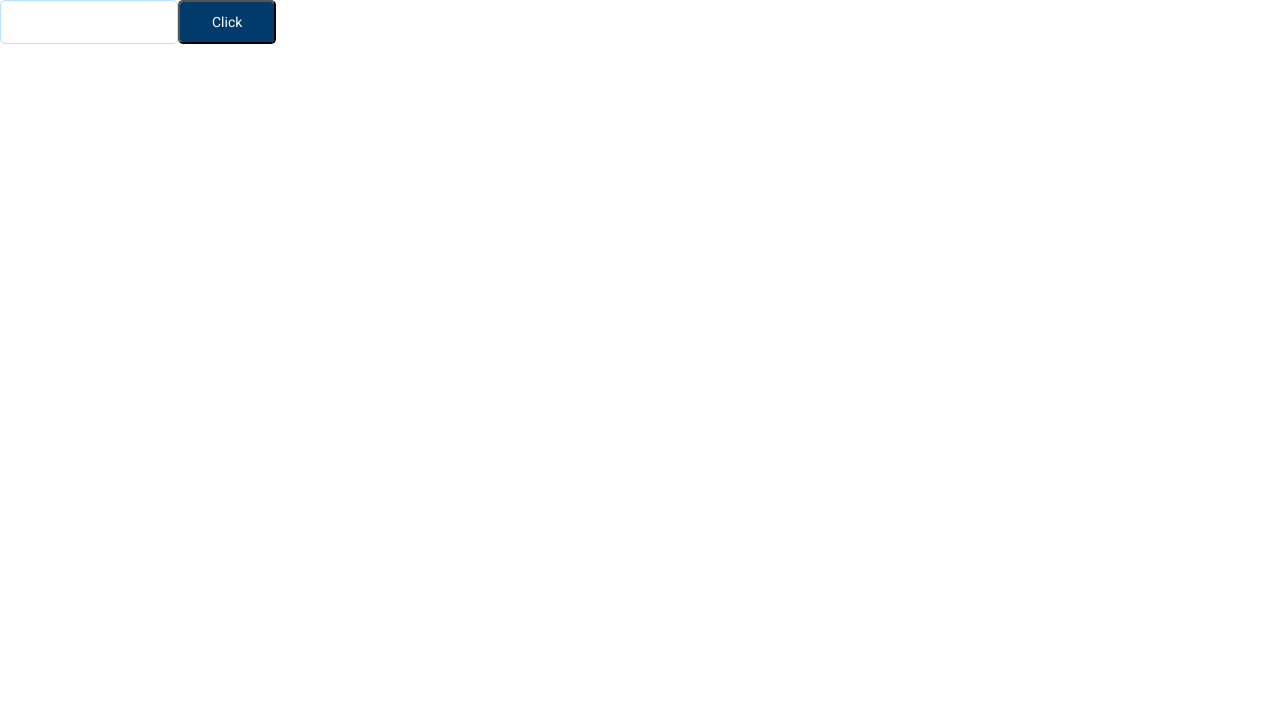
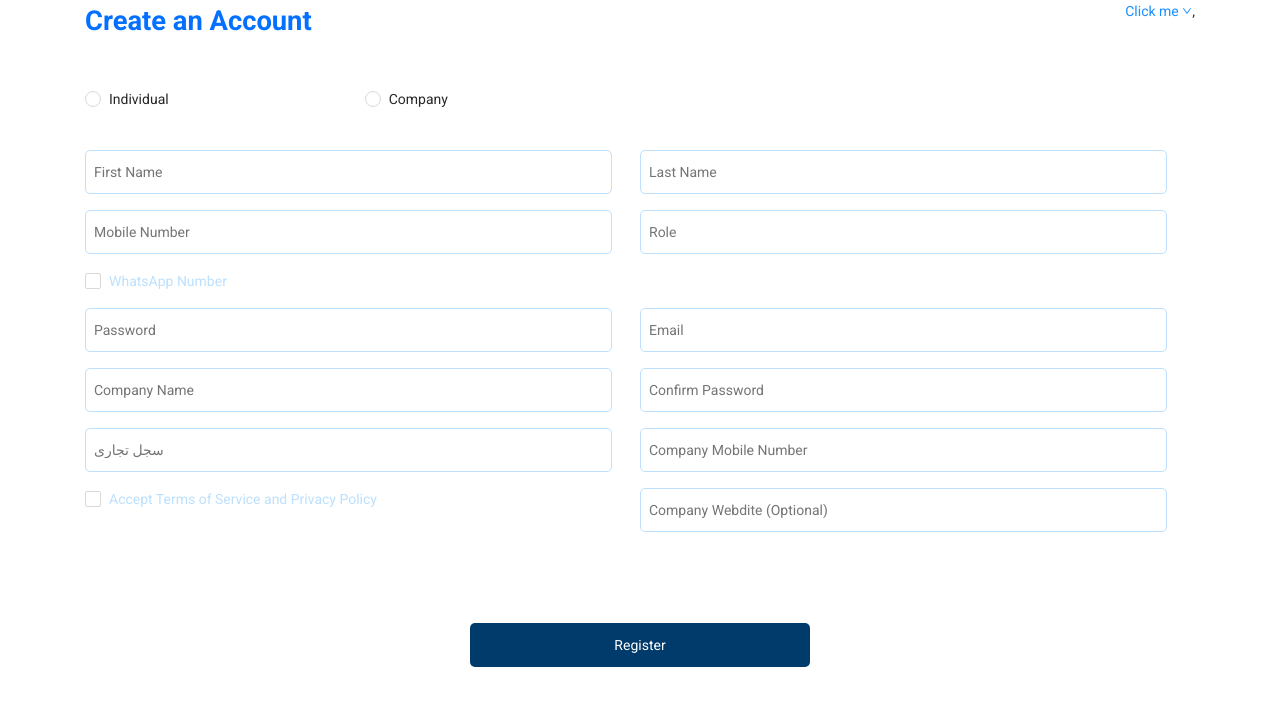
Before and after one commit to nour-gamal/Shayyek, a React (Create React App) app: page /registration in a window 1280 px wide. Shown: the top 706 px of the page. Built offline with nearby package versions, Linux system fonts and the light colour scheme.

Commit message:
Registration form

```diff
--- a/src/App.css
+++ b/src/App.css
@@ -29,12 +29,23 @@
 	color: #bce0fd;
 	padding-left: 8px;
 	padding-right: 8px;
+	width: 95%;
+	margin-bottom:16px ;
+
 }
+.Checkbox-field{
+	color: #bce0fd !important;
+	margin-bottom:16px !important;
+
+}
+/* .ant-checkbox-inner{
+	border: #0370ff !important;
+} */
 
 .input-field:focus {
 	outline: none;
 	border-color: #0370ff;
-	color: #707070;
+	color: #0370ff;
 }
 
 .button-primary {
@@ -45,4 +56,67 @@
 	color: #fff;
 	padding-left: 32px;
 	padding-right: 32px;
+	border: none;
+cursor: pointer;
 }
+
+.container{
+  position:relative;
+  margin-left:auto;
+  margin-right:auto;
+  padding-right:15px;
+  padding-left:15px
+}
+@media (min-width: 476px){
+  .container{
+    padding-right:15px;
+    padding-left:15px
+  }
+}
+@media (min-width: 768px){
+  .container{
+    padding-right:15px;
+    padding-left:15px
+  }
+}
+@media (min-width: 992px){
+  .container{
+    padding-right:15px;
+    padding-left:15px
+  }
+}
+@media (min-width: 1200px){
+  .container{
+    padding-right:15px;
+    padding-left:15px
+  }
+}
+@media (min-width: 476px){
+  .container{
+    width:100%
+  }
+}
+@media (min-width: 768px){
+  .container{
+    width:720px;
+    max-width:100%
+  }
+}
+@media (min-width: 992px){
+  .container{
+    width:960px;
+    max-width:100%
+  }
+}
+@media (min-width: 1200px){
+  .container{
+    width:1140px;
+    max-width:100%
+  }
+}
+@media (min-width: 1400px){
+  .container{
+    width:1340px;
+    max-width:100%
+  }
+}
--- /dev/null
+++ b/src/Modules/Register/Registration.css
@@ -0,0 +1,4 @@
+.Registration .f3{
+font-weight: bold ;
+color: #0370FF;
+}
--- a/src/Modules/Register/Registration.js
+++ b/src/Modules/Register/Registration.js
@@ -1,12 +1,192 @@
+import { Checkbox, Col, Radio, Row } from "antd";
+import "./Registration.css";
 import React from "react";
-
+import { Menu, Dropdown } from "antd";
+import { DownOutlined } from "@ant-design/icons";
 function Registration() {
-	return (
-		<div>
-			<input type="text" className="input-field" />
-			<button className="button-primary">Click</button>
-		</div>
-	);
+  const menu = (
+    <Menu>
+      <Menu.Item key="0">
+        <a href="https://www.antgroup.com">1st menu item</a>
+      </Menu.Item>
+      <Menu.Item key="1">
+        <a href="https://www.aliyun.com">2nd menu item</a>
+      </Menu.Item>
+      <Menu.Divider />
+      <Menu.Item key="3">3rd menu item</Menu.Item>
+    </Menu>
+  );
+  return (
+    <div className="Registration">
+      <div className="container">
+        <div
+          style={{
+            display: "flex",
+            justifyContent: "space-between",
+            marginBottom: "45px",
+          }}
+        >
+          <div className="f3">Create an Account</div>
+          <div>
+            <Dropdown overlay={menu} trigger={["click"]}>
+              <a
+                className="ant-dropdown-link"
+                onClick={(e) => e.preventDefault()}
+              >
+                Click me <DownOutlined />
+              </a>
+            </Dropdown>
+            ,
+          </div>
+        </div>
+        <Row>
+          <Col span={12}>
+            <Radio.Group
+              // onChange={onChange} value={value}
+              style={{ marginBottom: "40px" }}
+            >
+              <Radio value={1}>Individual</Radio>
+              <Radio value={2} style={{ marginLeft: "180px" }}>
+                Company
+              </Radio>
+            </Radio.Group>
+          </Col>
+        </Row>
+        {/* <input type="text" className="input-field" />
+			<button className="button-primary">Click</button> */}
+        <Row>
+          <Col span={12} md={{ order: 24 }} sm={{order:24}} >
+            <input
+              type="text"
+              className="input-field"
+              placeholder="First Name"
+            />
+          </Col>
+          <Col span={12} md={{ order: 24 }} sm={{ order: 24 }}>
+            <input
+              type="text"
+              className="input-field "
+              placeholder="Last Name"
+            />
+          </Col>
+        </Row>
+        <Row>
+          <Col span={12}>
+            <input
+              className="input-field"
+              placeholder="Mobile Number"
+              type="number"
+            />
+          </Col>
+          <Col span={12}>
+            <input type="text" className="input-field" placeholder="Role" />
+          </Col>
+        </Row>
+        <Row>
+          <Checkbox className="Checkbox-field ">WhatsApp Number</Checkbox>
+        </Row>
+        {/* <Row>
+	        <Col span={12}><input type="email" className="input-field" placeholder="Email"/></Col>
+	  <Col span={12}><input className="input-field" placeholder="Company Name"  type="text"/></Col>
+	  </Row> */}
+        {/* <Row>
+	  <Col span={12}><input className="input-field" placeholder="Password"  type="password"/></Col>
+      <Col span={12}><input type="password" className="input-field" placeholder="Confirm Password"/></Col>
+	  </Row> */}
+        {/* <Row>
+	  <Col span={12}><input className="input-field" placeholder="Work /Field"  type="text"/></Col>
+      <Col span={12}><input type="text" className="input-field" placeholder="Description"/></Col>
+	  </Row> */}
+        {/* <Row>
+	  <Col span={12}><input className="input-field" placeholder="Country"  type="text"/></Col>
+      <Col span={12}><input type="text" className="input-field" placeholder="Government"/></Col>
+	  </Row> */}
+        {/* <Row>
+	  <Col span={12}><input className="input-field" placeholder="Address"  type="text"/></Col>
+      <Col span={12}><input type="number" className="input-field" placeholder="Company phone number"/></Col>
+	  </Row> */}
+        {/* <Row>
+	  <Col span={12}><input className="input-field" placeholder="سجل تجارى ( Optional )"  type="text"/></Col>
+      <Col span={12}><input type="email" className="input-field" placeholder="Upload Company logo ( Optional )"/></Col>
+	  </Row> */}
+        {/* <Row>
+<Checkbox lassName="input-field" >Accept Terms of Service and Privacy Policy</Checkbox>	  </Row> */}
+        <Row>
+          <Col span={12}>
+            <input
+              className="input-field"
+              placeholder="Password"
+              type="password"
+            />
+          </Col>
+          <Col span={12}>
+            <input type="email" className="input-field" placeholder="Email" />
+          </Col>
+        </Row>
+        <Row>
+          <Col span={12}>
+            <input
+              className="input-field"
+              placeholder="Company Name"
+              type="text"
+            />
+          </Col>
+          <Col span={12}>
+            <input
+              type="password"
+              className="input-field"
+              placeholder="Confirm Password"
+            />
+          </Col>
+        </Row>
+        <Row>
+          <Col span={12}>
+            <input
+              className="input-field"
+              placeholder="سجل تجارى"
+              type="text"
+            />
+          </Col>
+          <Col span={12}>
+            <input
+              type="password"
+              className="input-field"
+              placeholder="Company Mobile Number"
+            />
+          </Col>
+        </Row>
+        <Row>
+          <Col span={12}>
+            <Checkbox className="Checkbox-field ">
+              Accept Terms of Service and Privacy Policy
+            </Checkbox>
+          </Col>
+          <Col span={12}>
+            <input
+              type="text"
+              className="input-field"
+              placeholder="Company Webdite (Optional)"
+            />
+          </Col>
+        </Row>
+        <div
+          className="button"
+          style={{
+            display: "flex",
+            justifyContent: "center",
+            marginTop: "75px",
+          }}
+        >
+          <button
+            className="button-primary"
+            style={{ paddingLeft: "144px", paddingRight: "144px" }}
+          >
+            Register
+          </button>
+        </div>
+      </div>
+    </div>
+  );
 }
 
 export default Registration;
```
Also changed, not shown: src/App.js (+5 -5 lines), 1 other file (tests, documents, lock files or other folders).
